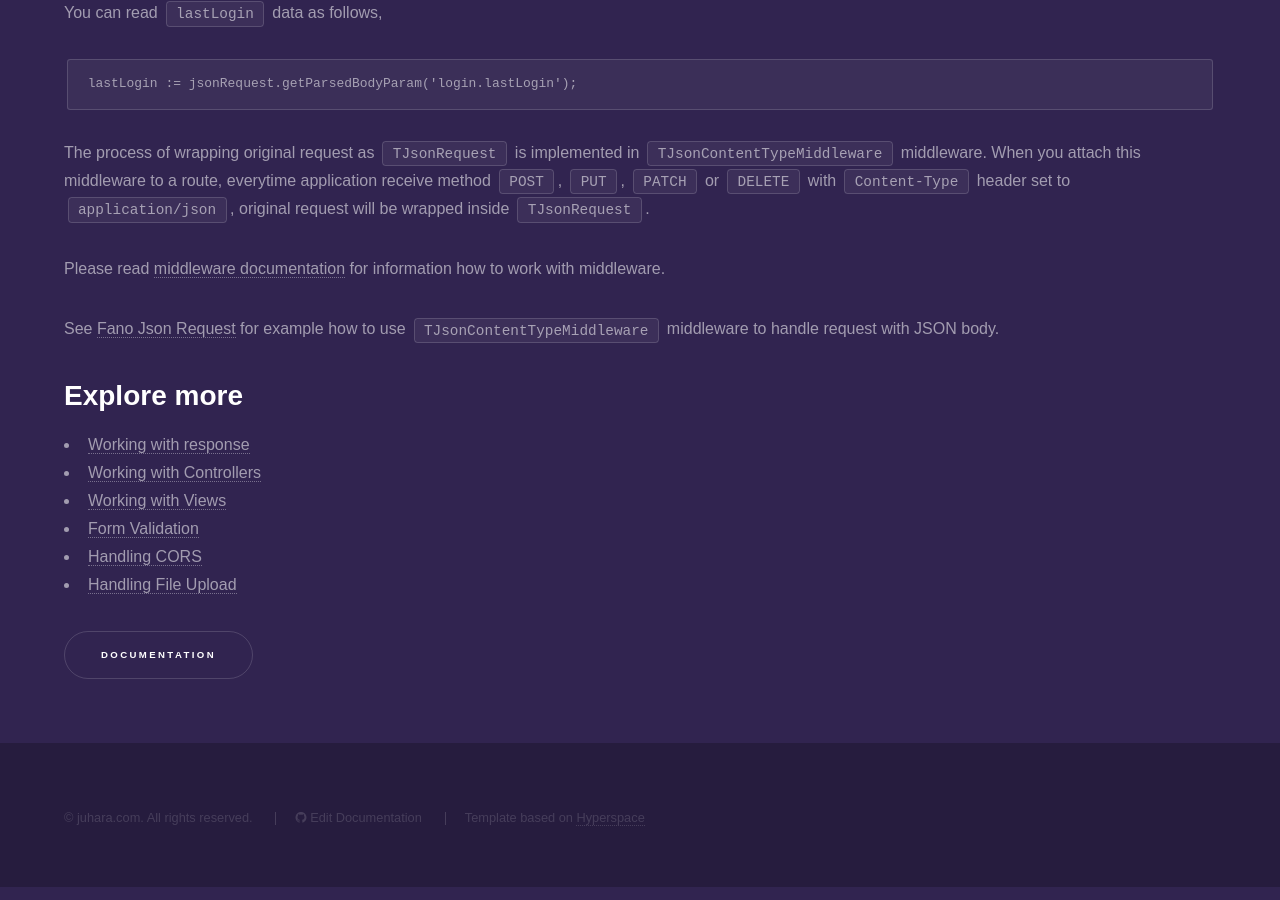
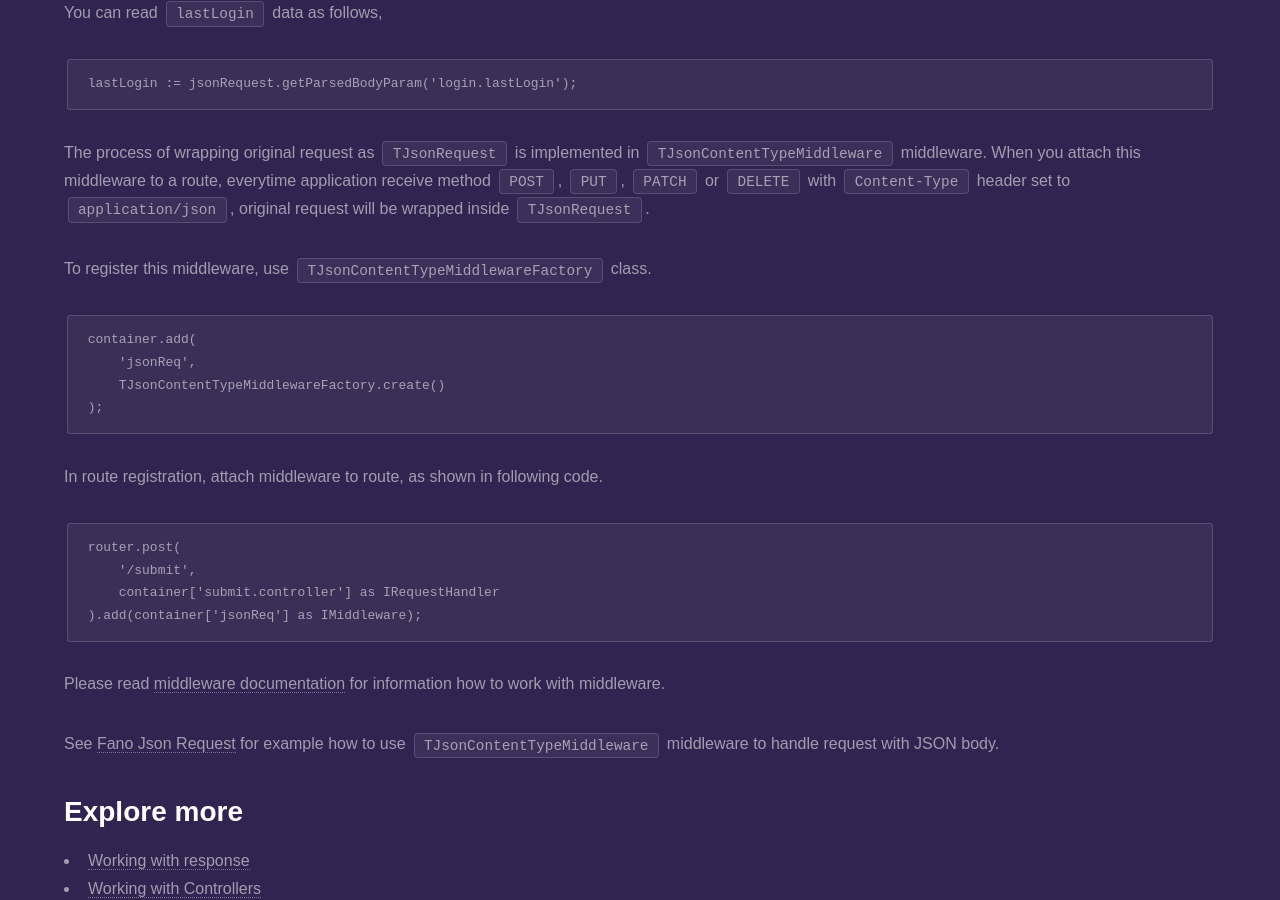
Before and after one commit to fanoframework/fanoframework.github.io, a Jekyll site: the page built from working-with-request/index.md, in a window 1280 px wide and 900 px high, scrolled down 4366 px. Built offline with Jekyll 4.4.1, drawn with Linux system fonts in a browser that asks for light colours; our own code applies the rules of GitHub Pages for plain Markdown files.

Commit message:
improve content of handling JSON request

````diff
--- a/working-with-request/index.md
+++ b/working-with-request/index.md
@@ -182,6 +182,24 @@ lastLogin := jsonRequest.getParsedBodyParam('login.lastLogin');
 
 The process of wrapping original request as `TJsonRequest` is implemented in `TJsonContentTypeMiddleware` middleware. When you attach this middleware to a route, everytime application receive method `POST`, `PUT`, `PATCH` or `DELETE` with `Content-Type` header set to `application/json`, original request will be wrapped inside `TJsonRequest`.
 
+To register this middleware, use `TJsonContentTypeMiddlewareFactory` class.
+
+```
+container.add(
+    'jsonReq',
+    TJsonContentTypeMiddlewareFactory.create()
+);
+```
+
+In route registration, attach middleware to route, as shown in following code.
+
+```
+router.post(
+    '/submit',
+    container['submit.controller'] as IRequestHandler
+).add(container['jsonReq'] as IMiddleware);
+```
+
 Please read [middleware documentation](/middlewares) for information how to work with middleware.
 
 See [Fano Json Request](https://github.com/fanoframework/fano-json-request) for example how to use `TJsonContentTypeMiddleware` middleware to handle request with JSON body.
````
